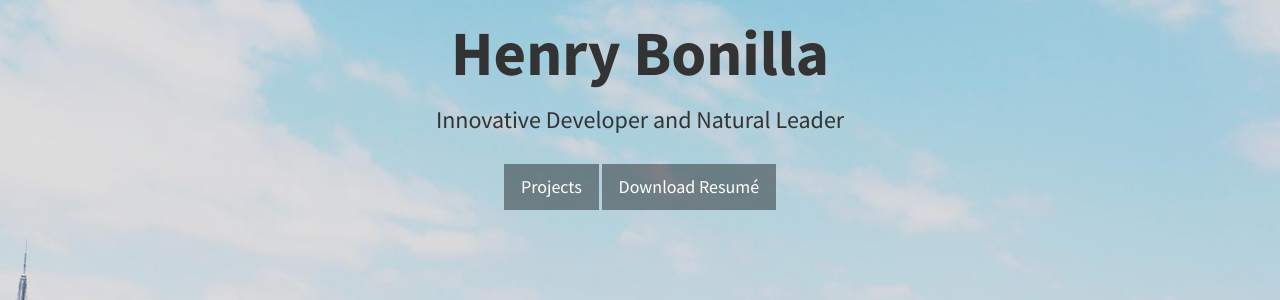
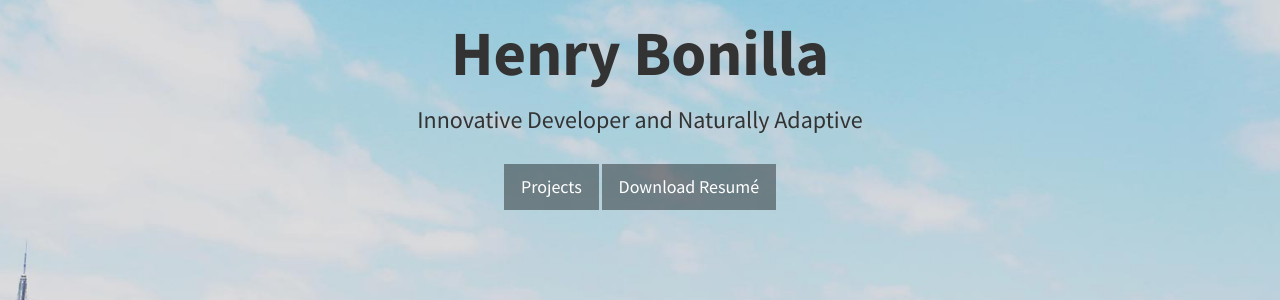
Before and after one commit to henryqbonilla/henryqbonilla.github.io, a Jekyll site: the page built from index.html, in a window 1280 px wide and 900 px high. Shown: the part 336-636 px from the top of the window. Built offline with Jekyll 4.4.1, drawn with Linux system fonts in a browser that asks for light colours.

Commit message:
Update header.html

```diff
--- a/_includes/header.html
+++ b/_includes/header.html
@@ -1,7 +1,7 @@
 <header id="top" class="header">
   <div class="text-vertical-center">
     <h1>Henry Bonilla</h1>
-    <h3>Innovative Developer and Natural Leader</h3>
+    <h3>Innovative Developer and Naturally Adaptive</h3>
     <br>
     <a href="#about" class="btn btn-dark btn-lg">Projects</a>
     <a href="https://github.com/henryqbonilla/henryqbonilla.github.io/raw/20c2b679bc12f41c6a3d0c3ed320305deac17eed/Henry_Bonilla_Resume_2023.pdf" class="btn btn-dark btn-lg">Download Resumé</a>
```
